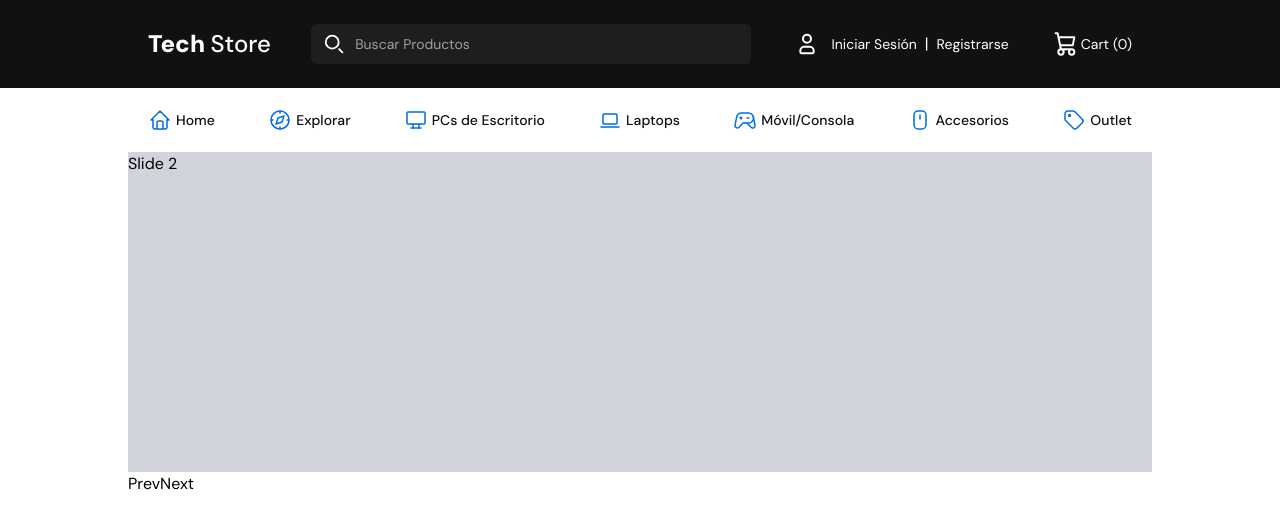
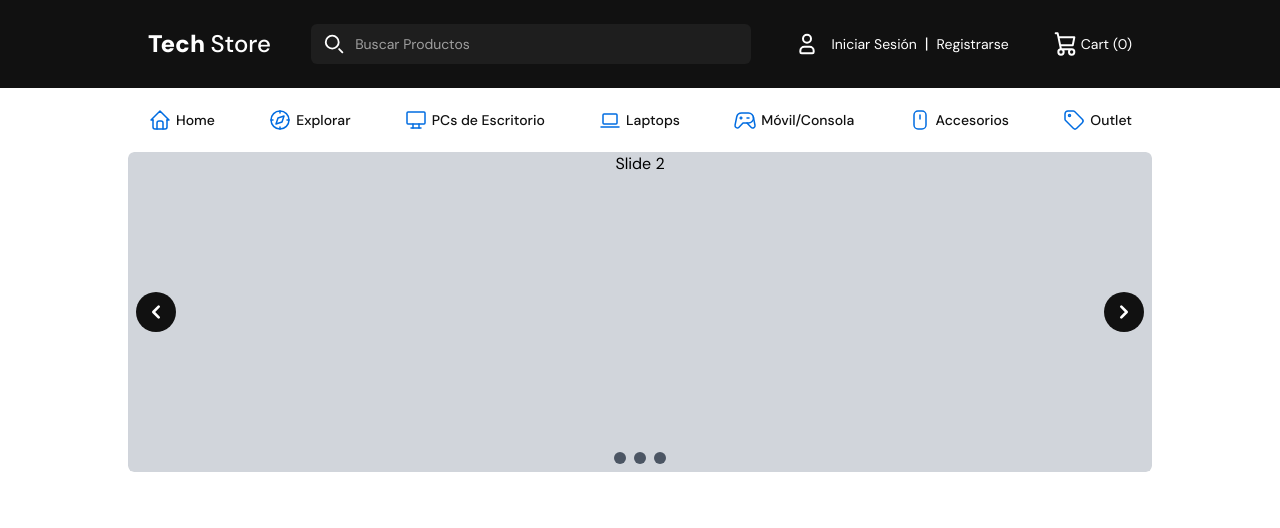
Before and after one commit to jostinaguilar/nextjs-store, a Next.js app: page / in a window 1280 px wide. Shown: the top 528 px of the page. Built offline with nearby package versions, Linux system fonts and the light colour scheme.

Commit message:
add embla-carousel buttons prev, next y dots

```diff
--- a/package.json
+++ b/package.json
@@ -10,6 +10,7 @@
   },
   "dependencies": {
     "clsx": "2.1.0",
+    "embla-carousel": "8.0.0",
     "embla-carousel-autoplay": "8.0.0",
     "embla-carousel-react": "8.0.0",
     "next": "14.1.0",
--- a/src/components/SliderHome.tsx
+++ b/src/components/SliderHome.tsx
@@ -1,11 +1,16 @@
 'use client';
 
+import clsx from 'clsx';
 import Autoplay from 'embla-carousel-autoplay';
 import useEmblaCarousel from 'embla-carousel-react';
 import { useCallback } from 'react';
+import { DotButton, useDotButton } from './ui/DotButtonCarousel';
+import { ChevronLeftIcon, ChevronRightIcon } from './ui/Icons';
 
 export function SliderHome() {
   const [emblaRef, emblaApi] = useEmblaCarousel({ loop: true }, [Autoplay()]);
+  const { selectedIndex, scrollSnaps, onDotButtonClick } =
+    useDotButton(emblaApi);
 
   const scrollPrev = useCallback(() => {
     if (emblaApi) {
@@ -20,18 +25,45 @@ export function SliderHome() {
   }, [emblaApi]);
 
   return (
-    <div className="overflow-hidden" ref={emblaRef}>
+    <div className="overflow-hidden lg:rounded-md relative" ref={emblaRef}>
       <div className="flex">
-        <div className="flex-0 min-w-0 bg-gray-300 h-80">Slide 1</div>
-        <div className="flex-0 min-w-0 bg-gray-300 h-80">Slide 2</div>
-        <div className="flex-0 min-w-0 bg-gray-300 h-80">Slide 3</div>
+        <div className="flex-0 min-w-0 bg-gray-300 h-80 lg:rounded-md text-center">
+          Slide 1
+        </div>
+        <div className="flex-0 min-w-0 bg-gray-300 h-80 lg:rounded-md text-center">
+          Slide 2
+        </div>
+        <div className="flex-0 min-w-0 bg-gray-300 h-80 lg:rounded-md text-center">
+          Slide 3
+        </div>
       </div>
-      <button type="button" onClick={scrollPrev}>
-        Prev
+      <button
+        type="button"
+        onClick={scrollPrev}
+        className="bg-primary p-1 rounded-full text-white top-1/2 -translate-y-1/2 left-2 absolute"
+      >
+        <ChevronLeftIcon />
       </button>
-      <button type="button" onClick={scrollNext}>
-        Next
+      <button
+        type="button"
+        onClick={scrollNext}
+        className="bg-primary p-1 rounded-full text-white top-1/2 -translate-y-1/2 right-2 absolute"
+      >
+        <ChevronRightIcon />
       </button>
+      <div className="absolute bottom-2 left-1/2 -translate-x-1/2 flex flex-row gap-2">
+        {scrollSnaps.map((_, index) => (
+          <DotButton
+            key={index}
+            onClick={() => {
+              onDotButtonClick(index);
+            }}
+            className={clsx('w-3 h-3 rounded-full bg-gray-600', {
+              'bg-blue-600': index === selectedIndex,
+            })}
+          />
+        ))}
+      </div>
     </div>
   );
 }
--- /dev/null
+++ b/src/components/ui/DotButtonCarousel.tsx
@@ -0,0 +1,45 @@
+import { EmblaCarouselType } from 'embla-carousel';
+import { useCallback, useEffect, useState } from 'react';
+
+export function useDotButton(emblaApi: EmblaCarouselType | undefined) {
+  const [selectedIndex, setSelectedIndex] = useState(0);
+  const [scrollSnaps, setScrollSnaps] = useState<number[]>([]);
+
+  const onDotButtonClick = useCallback(
+    (index: number) => {
+      if (!emblaApi) return;
+      emblaApi.scrollTo(index);
+    },
+    [emblaApi]
+  );
+
+  const onInit = useCallback((emblaApi: EmblaCarouselType) => {
+    setScrollSnaps(emblaApi.scrollSnapList());
+  }, []);
+
+  const onSelected = useCallback((emblaApi: EmblaCarouselType) => {
+    setSelectedIndex(emblaApi.selectedScrollSnap());
+  }, []);
+
+  useEffect(() => {
+    if (!emblaApi) return;
+
+    onInit(emblaApi);
+    onSelected(emblaApi);
+    emblaApi.on('reInit', onInit);
+    emblaApi.on('reInit', onSelected);
+    emblaApi.on('select', onSelected);
+  }, [emblaApi, onInit, onSelected]);
+
+  return { selectedIndex, scrollSnaps, onDotButtonClick };
+}
+
+export function DotButton(props) {
+  const { children, ...restProps } = props;
+
+  return (
+    <button type="button" {...restProps}>
+      {children}
+    </button>
+  );
+}
--- a/src/components/ui/Icons.tsx
+++ b/src/components/ui/Icons.tsx
@@ -235,3 +235,31 @@ export function CloseIcon() {
     </svg>
   );
 }
+
+export function ChevronRightIcon() {
+  return (
+    <svg className="w-8 h-8" aria-hidden="true" fill="none" viewBox="0 0 24 24">
+      <path
+        stroke="currentColor"
+        strokeLinecap="round"
+        strokeLinejoin="round"
+        strokeWidth="2"
+        d="m10 16 4-4-4-4"
+      />
+    </svg>
+  );
+}
+
+export function ChevronLeftIcon() {
+  return (
+    <svg className="w-8 h-8" aria-hidden="true" fill="none" viewBox="0 0 24 24">
+      <path
+        stroke="currentColor"
+        strokeLinecap="round"
+        strokeLinejoin="round"
+        strokeWidth="2"
+        d="m14 8-4 4 4 4"
+      />
+    </svg>
+  );
+}
```
Also changed, not shown: 1 other file (tests, documents, lock files or other folders).
